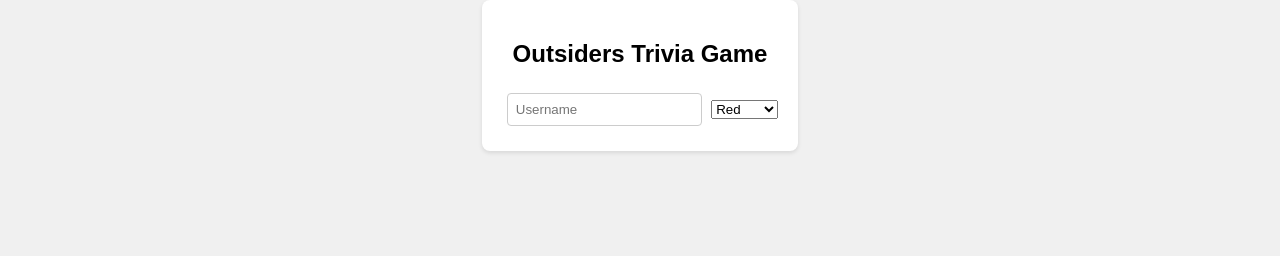
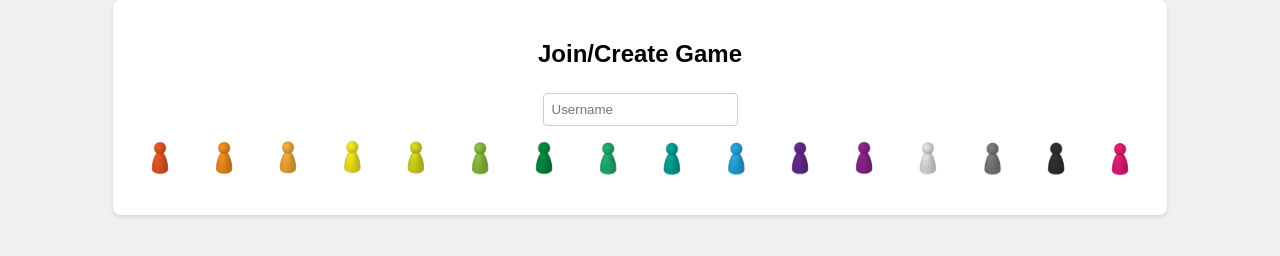
Before and after one commit to CWD273/outsiders, a plain HTML site: page client/index.html in a window 1280 px wide. Drawn offline with Linux system fonts and the light colour scheme.

Commit message:
Update index.html

```diff
--- a/client/index.html
+++ b/client/index.html
@@ -3,21 +3,49 @@
 <head>
     <meta charset="UTF-8">
     <meta name="viewport" content="width=device-width, initial-scale=1.0">
-    <title>Trivia Board Game Lobby</title>
+    <title>Trivia Board Game - Lobby</title>
     <link rel="stylesheet" href="css/style.css">
+    <style>
+        #icon-selection {
+            display: flex;
+            flex-wrap: wrap;
+            gap: 10px;
+            margin-bottom: 10px;
+        }
+        .icon-option {
+            width: 50px;
+            height: 50px;
+            border: 2px solid transparent;
+            cursor: pointer;
+        }
+        .icon-option.selected {
+            border-color: blue; /* Highlight the selected icon */
+        }
+    </style>
 </head>
 <body>
     <div id="lobby-screen">
-        <h2>Outsiders Trivia Game</h2>
+        <h2>Join/Create Game</h2>
         <input type="text" id="username" placeholder="Username">
-        <select id="piece-color">
-            <option value="red">Red</option>
-            <option value="orange">Orange</option>
-            <option value="yellow">Yellow</option>
-            <option value="blue">Blue</option>
-            <option value="green">Green</option>
-            <option value="purple">Purple</option>
-        </select>
+
+        <div id="icon-selection">
+            <img src="icon/1.png" alt="Icon 1" data-icon="icon/1.png" class="icon-option">
+            <img src="icon/2.png" alt="Icon 2" data-icon="icon/2.png" class="icon-option">
+            <img src="icon/3.png" alt="Icon 3" data-icon="icon/3.png" class="icon-option">
+            <img src="icon/4.png" alt="Icon 4" data-icon="icon/4.png" class="icon-option">
+            <img src="icon/5.png" alt="Icon 5" data-icon="icon/5.png" class="icon-option">
+            <img src="icon/6.png" alt="Icon 6" data-icon="icon/6.png" class="icon-option">
+            <img src="icon/7.png" alt="Icon 7" data-icon="icon/7.png" class="icon-option">
+            <img src="icon/8.png" alt="Icon 8" data-icon="icon/8.png" class="icon-option">
+            <img src="icon/9.png" alt="Icon 9" data-icon="icon/9.png" class="icon-option">
+            <img src="icon/10.png" alt="Icon 10" data-icon="icon/10.png" class="icon-option">
+            <img src="icon/11.png" alt="Icon 11" data-icon="icon/11.png" class="icon-option">
+            <img src="icon/12.png" alt="Icon 12" data-icon="icon/12.png" class="icon-option">
+            <img src="icon/13.png" alt="Icon 13" data-icon="icon/13.png" class="icon-option">
+            <img src="icon/14.png" alt="Icon 14" data-icon="icon/14.png" class="icon-option">
+            <img src="icon/15.png" alt="Icon 15" data-icon="icon/15.png" class="icon-option">
+            <img src="icon/16.png" alt="Icon 16" data-icon="icon/16.png" class="icon-option">
+        </div>
 
         <div id="initial-buttons" style="display: none;">
             <button id="create-button">Create Game</button>
```
